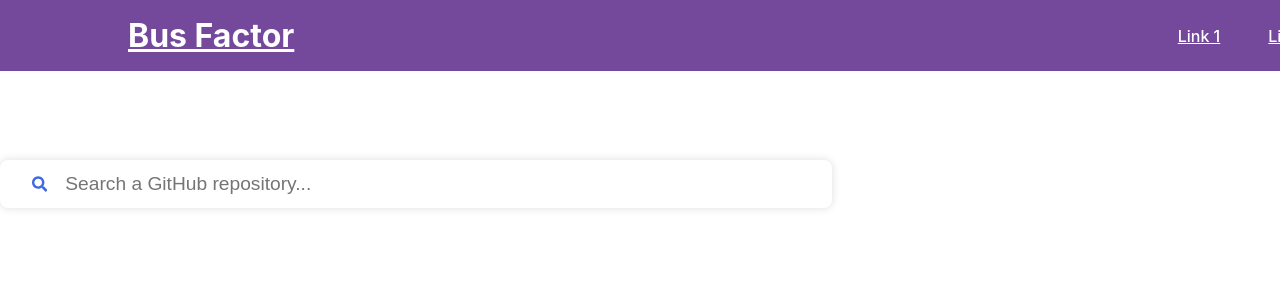
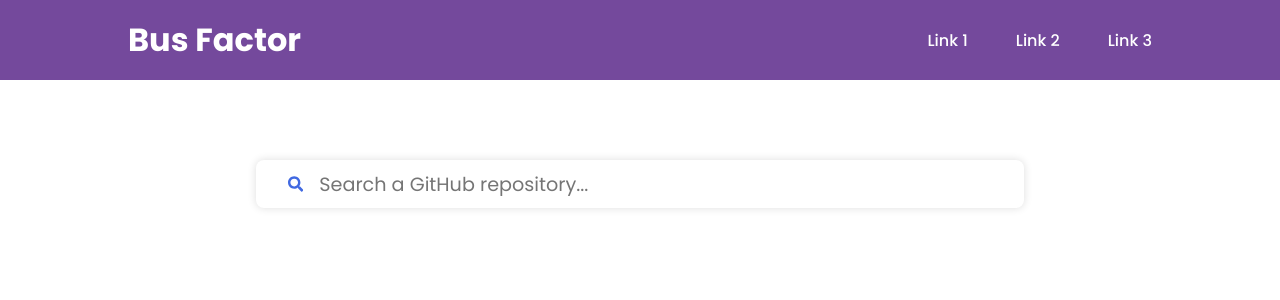
Before and after one commit to harini-udeshika/BusFactor-frontend, a React (Create React App) app: page / in a window 1280 px wide. Shown: the top 300 px of the page. Built offline with nearby package versions, Linux system fonts and the light colour scheme.

Commit message:
main styles

```diff
--- a/src/index.css
+++ b/src/index.css
@@ -1,13 +1,18 @@
-body {
+@import url('https://fonts.googleapis.com/css2?family=Poppins:wght@400;500;700&display=swap');
+
+*{
   margin: 0;
-  font-family: -apple-system, BlinkMacSystemFont, 'Segoe UI', 'Roboto', 'Oxygen',
-    'Ubuntu', 'Cantarell', 'Fira Sans', 'Droid Sans', 'Helvetica Neue',
-    sans-serif;
-  -webkit-font-smoothing: antialiased;
-  -moz-osx-font-smoothing: grayscale;
+  padding: 0;
+  box-sizing: border-box;
+  font-family: "Poppins", sans-serif;
 }
 
-code {
-  font-family: source-code-pro, Menlo, Monaco, Consolas, 'Courier New',
-    monospace;
+a{
+  text-decoration: none;
 }
+
+.App{
+  display: flex;
+  flex-direction: column;
+ align-items: center;
+}
```
